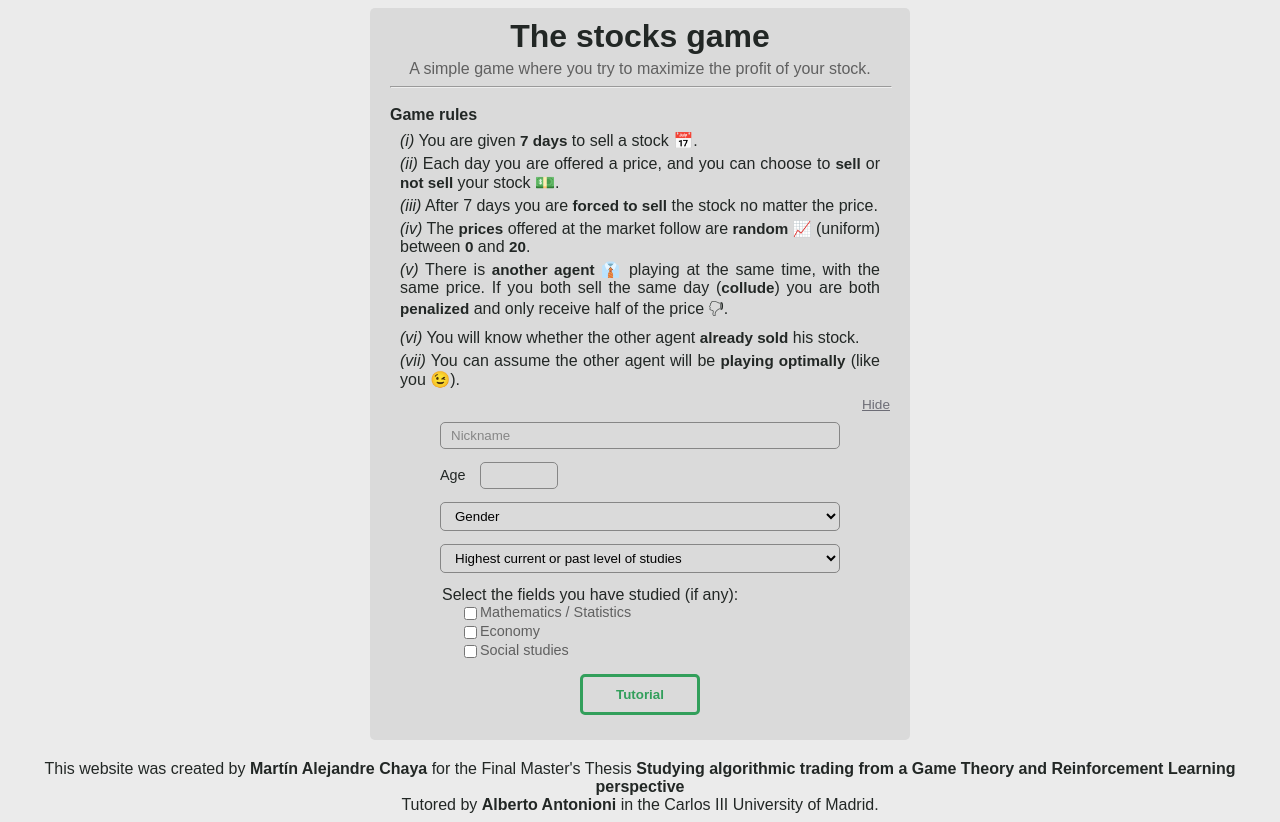
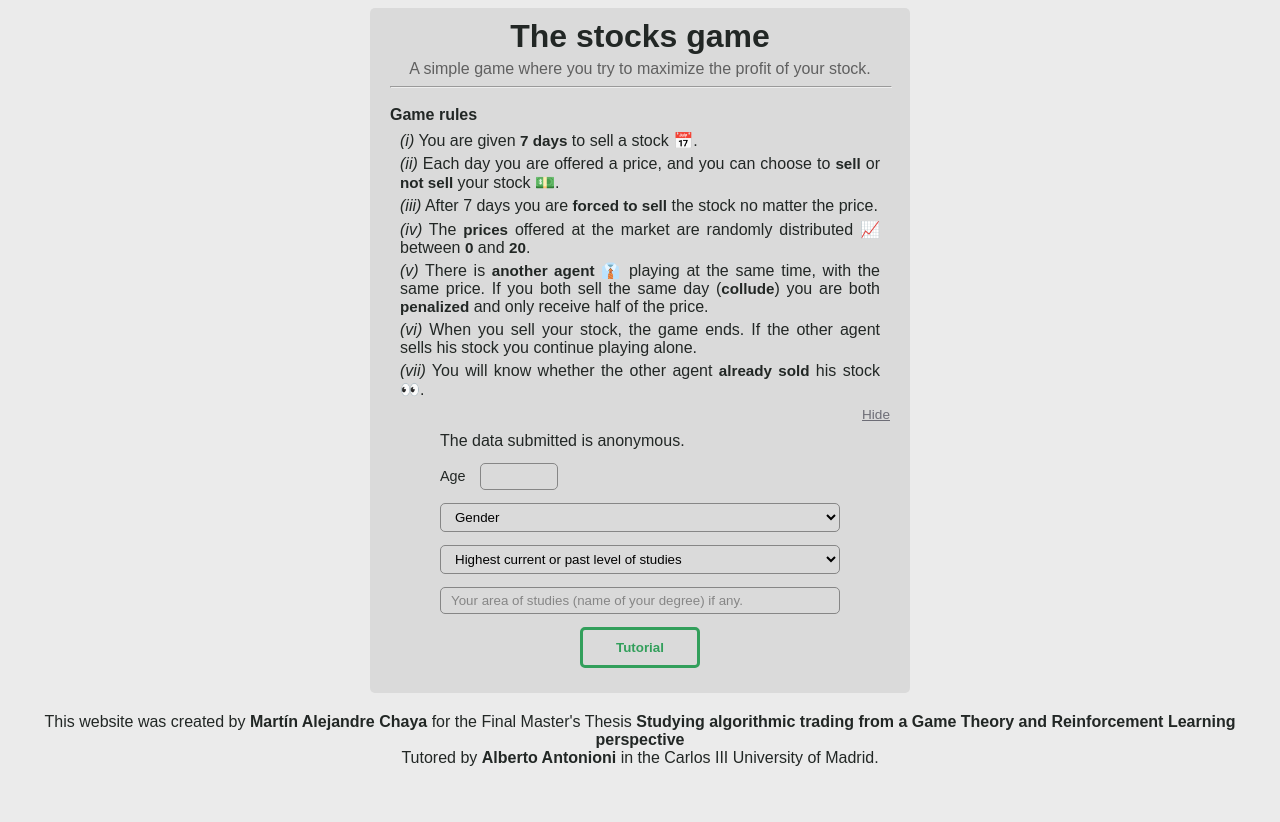
Before and after one commit to MartinAlejandreChaya/stocks-game-tfm, a Flask app: page / in a window 1280 px wide. After the commit the page ends 766 px from the top, so only its background shows below. Run offline with Flask 3, Linux system fonts and the light colour scheme.

Commit message:
Correction of strings and user data

```diff
--- a/db/players.csv
+++ b/db/players.csv
@@ -1 +1 @@
-player_id,date,name,age,gender,study_level,study_field_maths,study_field_economy,study_field_social,average_score
+player_id,date,age,gender,study_level,study_field,average_score
--- a/db_manager.py
+++ b/db_manager.py
@@ -2,6 +2,7 @@ import json
 from csv import DictWriter
 from datetime import datetime
 import pandas as pd
+import numpy as np
 
 VALUES_PATH = "db/values.json"
 
@@ -11,10 +12,8 @@ DB_GAMES_FIELD_NAMES = ["player_id", "game_id", "state_day",
                         "action", "result"]
 
 DB_PLAYERS_PATH = "db/players.csv"
-DB_PLAYERS_FIELD_NAMES = ["player_id", "date", "name", "age",
-                          "gender", "study_level", "study_field_maths",
-                          "study_field_economy", "study_field_social",
-                          "average_score"]
+DB_PLAYERS_FIELD_NAMES = ["player_id", "date", "age", "gender", "study_level",
+                          "study_field", "average_score"]
 
 
 def new_game(game_data):
@@ -89,10 +88,11 @@ def get_player_statistics(player_id):
     save_values(values)
 
     # Compute player average
-    player_average = df[df["player_id"] == player_id][df["action"] == True]["result"].mean()
+    player_average = df[df["player_id"] == player_id].loc[df["action"] == True]["result"].mean()
 
     # Compute player rank
-    df = pd.read_csv(DB_PLAYERS_PATH, header=0, names=DB_PLAYERS_FIELD_NAMES, index_col=False);
+    df = pd.read_csv(DB_PLAYERS_PATH, header=0, names=DB_PLAYERS_FIELD_NAMES,
+                     index_col=False,  dtype={"average_score": np.float64}, encoding='latin1')
     df.loc[df["player_id"] == player_id, "average_score"] = player_average
     # Save player average score
     df.to_csv(DB_PLAYERS_PATH, index=False)
--- a/static/css/user_data.css
+++ b/static/css/user_data.css
@@ -43,22 +43,8 @@
     justify-content: space-evenly;
 }
 
-#user-data #user-data-buttons #play-button, #tutorial-button {
+#user-data #user-data-buttons #tutorial-button {
     width: 45%;
     max-width: 120px;
     padding: 10px 2px;
 }
-
-#user-data #user-data-study-field {
-    width: fit-content;
-    margin-left: 20px;
-    font-size: 0.9em;
-    color: var(--text-color-secondary);
-}
-#user-data #user-data-study-field > div {
-    display: flex;
-}
-
-#user-data #user-data-study-field > div > input:checked + label {
-    color: var(--text-color-primary);
-}
--- a/static/js/general.js
+++ b/static/js/general.js
@@ -154,13 +154,6 @@ window.onload = () => {
 
 
 function verify_user_data() {
-    // Name not taken?
-    name = document.getElementById("user-data-name").value;
-    name = name.trim()
-    if (name.length <= 0) {
-        return {"error": "Name field can't be empty"}
-    }
-
     // Age > 10, Age < 120
     age = document.getElementById("user-data-age").value;
     if (age < 10 || age > 120) {
@@ -176,15 +169,19 @@ function verify_user_data() {
         return {"error": "You must introduce your current or past highest study level."}
     }
 
+    // Study field
+    study_field = document.getElementById("user-data-study-field").value;
+    if (study_field.length > 150) {
+        return {"error": "The study field should be shorter than 150 characters."}
+    }
+
     // All data is good
     return {
         "name": name,
         "age": age,
         "gender": gender,
         "study_level": study_level,
-        "study_field_maths":  document.getElementById("study-field-maths").checked,
-        "study_field_economy": document.getElementById("study-field-economy").checked,
-        "study_field_social": document.getElementById("study-field-social").checked,
+        "study_field":  study_field,
         "error": false,
     };
 }
--- a/templates/index.html
+++ b/templates/index.html
@@ -34,19 +34,20 @@
                         <li><i>(ii)</i> Each day you are offered a price, and you can choose to <b>sell</b>
                             or <b>not sell</b> your stock 💵.</li>
                         <li><i>(iii)</i> After 7 days you are <b>forced to sell</b> the stock no matter the price.</li>
-                        <li><i>(iv)</i> The <b>prices</b> offered at the market follow are <b>random 📈</b> (uniform)
-                            between <b>0</b> and <b>20</b>.</li>
+                        <li><i>(iv)</i> The <b>prices</b> offered at the market are randomly distributed 📈 between
+                            <b>0</b> and <b>20</b>.</li>
                         <li><i>(v)</i> There is <b>another agent 👔</b> playing at the same time, with the same price.
                             If you both sell the same day (<b>collude</b>) you are both <b>penalized</b> and only receive
-                            half of the price 🖓.</li>
-                        <li><i>(vi)</i> You will know whether the other agent <b>already sold</b> his stock.</li>
-                        <li><i>(vii)</i> You can assume the other agent will be <b>playing optimally</b> (like you 😉).</li>
+                            half of the price.</li>
+                        <li><i>(vi)</i> When you sell your stock, the game ends. If the other agent sells his stock you
+                        continue playing alone.</li>
+                        <li><i>(vii)</i> You will know whether the other agent <b>already sold</b> his stock 👀.</li>
                     </ul>
                 </div>
                 <a id="rules-hide-button">Hide</a>
             </div>
             <div id="user-data">
-                <input id="user-data-name" placeholder="Nickname" type="text">
+                <div>The data submitted is anonymous.</div>
                 <div id="user-data-age-container">
                     <label for="user-data-age" style="margin-right: 10px;">Age</label>
                     <input id="user-data-age" name="user-data-age" type="number" min="10" max="120">
@@ -64,25 +65,8 @@
                     <option value="master">Postgraduate (master)</option>
                     <option value="phd">Postgraduate (PhD)</option>
                 </select>
-                <div id="user-data-study-field-container">
-                    <legend>
-                        Select the fields you have studied (if any):
-                    </legend>
-                    <div id="user-data-study-field">
-                        <div>
-                            <input id="study-field-maths" name="study-field-maths" type="checkbox">
-                            <label for="study-field-maths">Mathematics / Statistics</label>
-                        </div>
-                        <div>
-                            <input id="study-field-economy" name="study-field-economy" type="checkbox">
-                            <label for="study-field-economy">Economy</label>
-                        </div>
-                        <div>
-                            <input id="study-field-social" name="study-field-social" type="checkbox">
-                            <label for="study-field-social">Social studies</label>
-                        </div>
-                    </div>
-                </div>
+                <input id="user-data-study-field" type="text" maxlength="150"
+                    placeholder="Your area of studies (name of your degree) if any.">
                 <div id="user-data-buttons">
                     <button id="tutorial-button">Tutorial</button>
                 </div>
```
Also changed, not shown: README.md.
